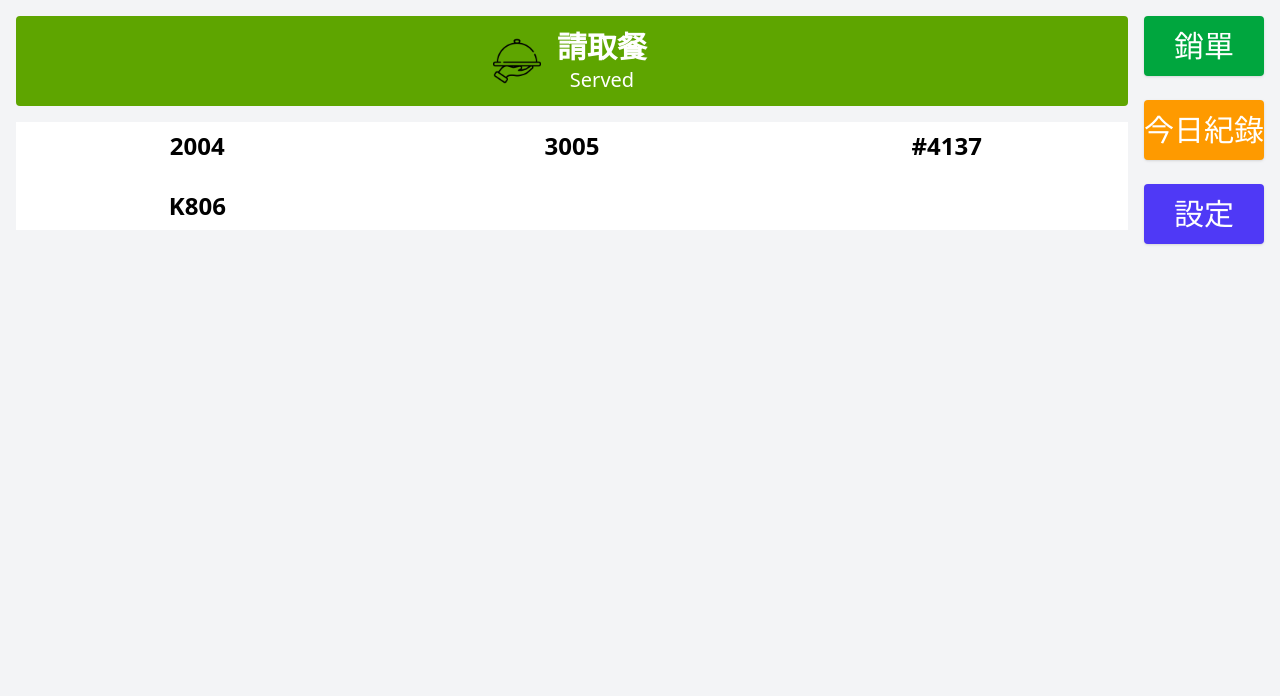
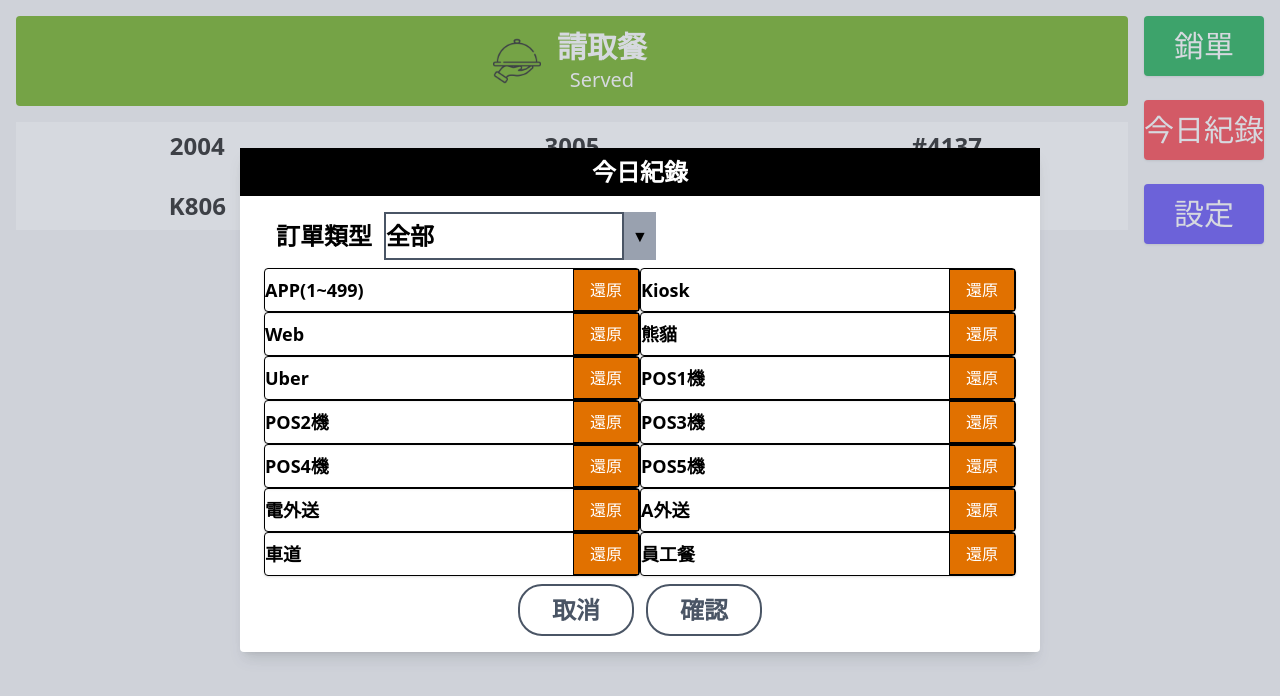
Before and after one commit to Roger0122/callNumber, a Vue app: page /admin in a window 1280 px wide. Both pictures are taken after a click on the button "今日紀錄". Shown: the top 696 px of the page. Built offline with nearby package versions, Linux system fonts and the light colour scheme.

Commit message:
新增 今日紀錄UI

```diff
--- /dev/null
+++ b/src/components/DayRecord.vue
@@ -0,0 +1,90 @@
+<template>
+  <div v-if="isOpen" class="fixed inset-0 flex items-center justify-center z-50">
+  <!-- 背景遮罩 -->
+    <div class=" absolute inset-0 bg-gray-400 opacity-40"></div>
+    <!-- 展示內容 -->
+    <div class="relative bg-white  rounded shadow-lg w-[800px] z-10">
+      <h2 class="text-2xl font-bold mb-4 p-2 bg-black text-white text-center">今日紀錄</h2>
+
+      <div class="flex">
+      <div class= "text-2xl  font-bold ml-6 p-2 text-black text-center w-30  rounded-3xl">訂單類型</div>
+      <select class="appearance-none text-2xl font-bold border-2 border-gray-600  w-60  ">
+        <option>全部</option>
+        <option>熊貓</option>
+        <option>Uber</option>
+      </select>
+    <div class=" bg-gray-400 w-8  flex items-center justify-center">
+      <div class=" text-black text-center justify-center">
+        ▼
+      </div>
+    </div>
+      </div>
+      <!-- 選項操作區 -->
+    <div class="grid grid-cols-2 px-6 py-2">
+      <div
+        v-for="item in orderSources"
+        :key="item.key"
+        class="flex items-center justify-between border rounded shadow-sm">
+        <span class="font-bold text-lg">{{ item.label }}</span>
+          <div class="bg-amber-600">
+            <div class="border px-4 py-2">
+              <button
+                class="rounded text-white"
+                @click="toggleSource(item.key, true)"
+              >
+                還原
+              </button>
+            </div>
+          </div>
+      </div>
+    </div>
+
+
+      <div class="flex justify-center gap-3 mb-4">
+        <button class=" font-semibold text-2xl px-8 py-2 border-2 border-gray-600 text-gray-600 rounded-3xl" @click="cancel">取消</button>
+        <button class=" font-semibold text-2xl px-8 py-2  border-2 border-gray-600 text-gray-600 rounded-3xl" @click="confirm">確認</button>
+      </div>
+    </div>
+  </div>
+</template>
+
+<script setup>
+import { ref, onMounted } from 'vue'
+import { useSettingsStore } from '../stores/settings'
+const settingsStore = useSettingsStore()
+
+const orderSources = ref([])
+
+const props = defineProps({
+  isOpen: {
+    type: Boolean,
+    default: false
+  },
+})
+
+
+const emit = defineEmits(['update:isOpen', 'confirm', 'cancel'])
+
+const cancel = () => {
+  emit('update:isOpen', false)
+  emit('cancel')
+}
+
+const confirm = () => {
+  settingsStore.updateOrderSources(orderSources.value)
+  emit('confirm', orderSources.value)
+  emit('update:isOpen', false)
+
+}
+
+function toggleSource(key, value) {
+  const item = orderSources.value.find(i => i.key === key)
+  if (item) item.enabled = value
+}
+
+
+onMounted(() => {
+  orderSources.value = settingsStore.orderSources.map(item => ({ ...item }))
+})
+
+</script>
--- a/src/views/AdminView.vue
+++ b/src/views/AdminView.vue
@@ -31,10 +31,14 @@
       </button>
 
       <button
-      class="bg-amber-500 text-white text-3xl py-3 rounded shadow font-medium"
+      :class="[' text-white text-3xl py-3 rounded shadow font-medium',
+      isDaying ? 'bg-red-500' : 'bg-amber-500'
+      ]"
+      @click = "DayingMode"
       >
       今日紀錄
       </button>
+
       <button
       :class="[' text-white text-3xl py-3 rounded shadow font-medium',
       isSetting ? 'bg-red-600' : 'bg-indigo-600'
@@ -55,11 +59,19 @@
     @update:isOpen="showConfirmModal = $event"
   />
 
+  <DayRecord
+  :isOpen ="showDayModal"
+  @confirm="confirmDaying"
+  @cancel="DayingCancelMode"
+
+  />
+
+
+
   <SystemSettings
   :isOpen ="showSystemSettingModal"
   @confirm="confirmSystemSetting"
   @cancel="SystemSettingCancelMode"
-
   />
 
 </template>
@@ -70,6 +82,7 @@ import TitleBox from '../components/TitleBox.vue'
 import OrderNumberGrid from '../components/OrderNumberGrid.vue'
 import ConfirmModal from '../components/ConfirmModal.vue'
 import SystemSettings from '../components/SystemSettings.vue'
+import DayRecord from '../components/DayRecord.vue'
 import { toastSimple } from '../composables/toastSimple.js'
 import { storeToRefs } from 'pinia'
 import { useOrderStore } from '../stores/order'
@@ -78,9 +91,12 @@ const orderStore = useOrderStore()
 
 const isDeleting = ref(false)
 const isSetting = ref(false)
+const isDaying = ref(false)
 const selectedOrder = ref(null)
 const showConfirmModal = ref(false)
+const showDayModal = ref(false)
 const showSystemSettingModal = ref(false)
+
 
 const { preparingOrders } = storeToRefs(orderStore)
 
@@ -94,10 +110,21 @@ function SystemSettingCancelMode() {
   SystemSettingMode()
 }
 
+function DayingCancelMode(){
+  DayingMode()
+}
+
 function SystemSettingMode() {
   showSystemSettingModal.value = !showSystemSettingModal.value
   isSetting.value = !isSetting.value
 }
+
+function DayingMode () {
+  isDaying.value = !isDaying.value
+  showDayModal.value = !showDayModal.value
+}
+
+
 
 function onSelect(orderNo) {
   selectedOrder.value = orderNo
@@ -119,6 +146,9 @@ function confirmSystemSetting() {
   SystemSettingMode()
 }
 
+function confirmDaying() {
+  DayingMode()
+}
 
 
 </script>
```
